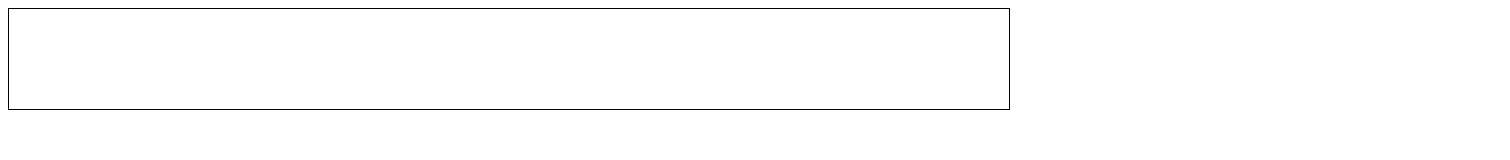
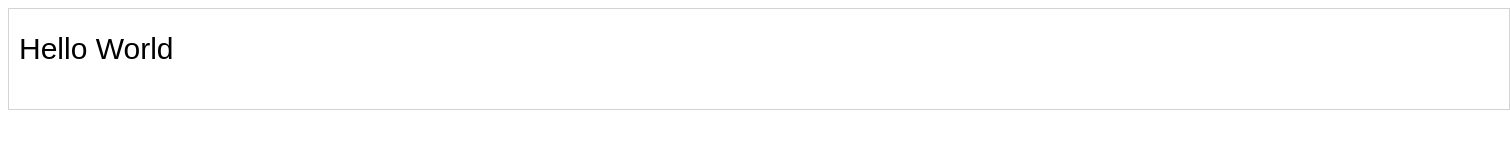
Before and after one commit to Kulaya/kulaya.github.io, a plain HTML site: page index.html in a window 1280 px wide. Shown: the whole page, 1510 px wide, since content can reach past the window. Drawn offline with Linux system fonts and the light colour scheme.

Commit message:
Update index.html

```diff
--- a/index.html
+++ b/index.html
@@ -2,9 +2,15 @@
 <html>
 <body>
 
-<canvas id="myCanvas" width="1000" height="100" style="border:1px solid #000000;">
-Your browser does not support the HTML canvas tag.
-</canvas>
+<canvas id="myCanvas" width="1500" height="100" style="border:1px solid #d3d3d3;">
+Your browser does not support the HTML canvas tag.</canvas>
+
+<script>
+var c = document.getElementById("myCanvas");
+var ctx = c.getContext("2d");
+ctx.font = "30px Arial";
+ctx.fillText("Hello World",10,50);
+</script>
 
 </body>
 </html>
```
